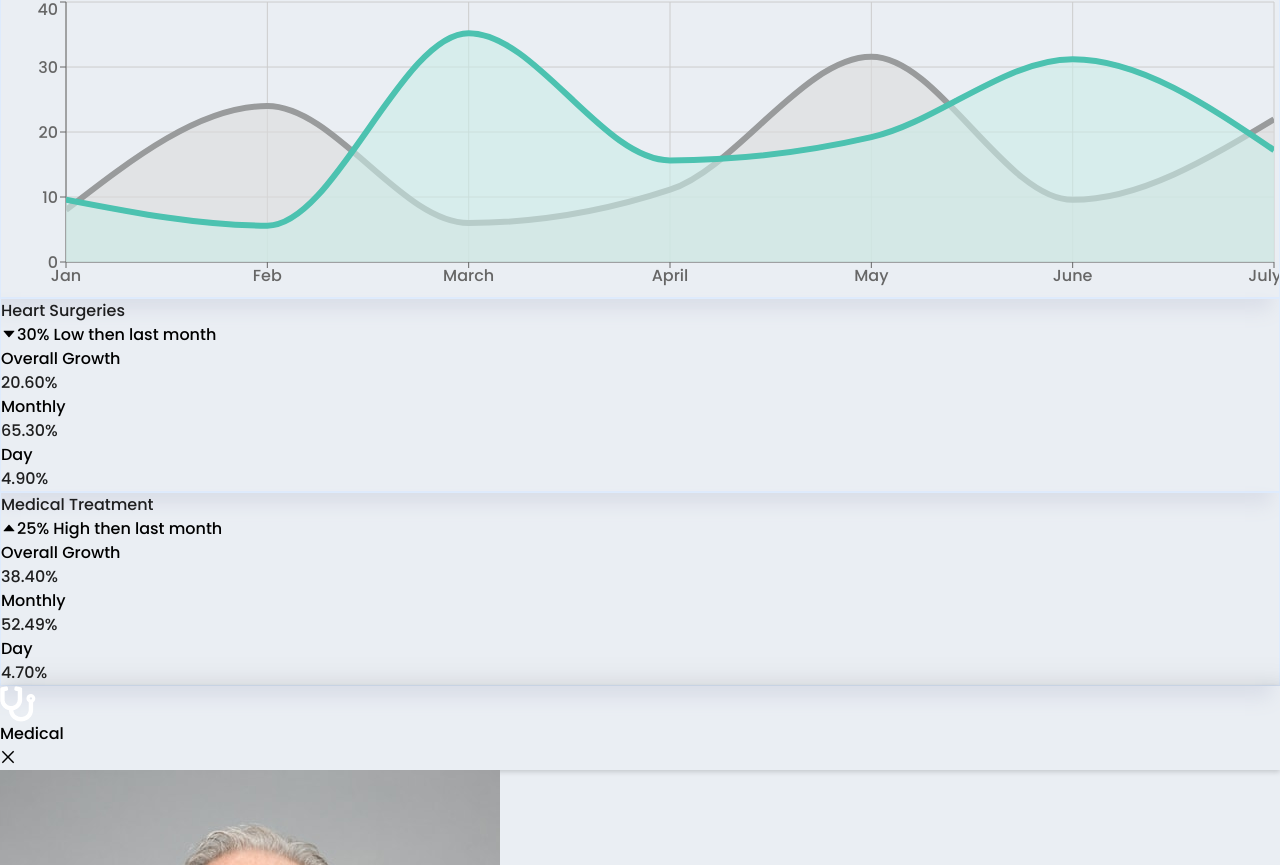
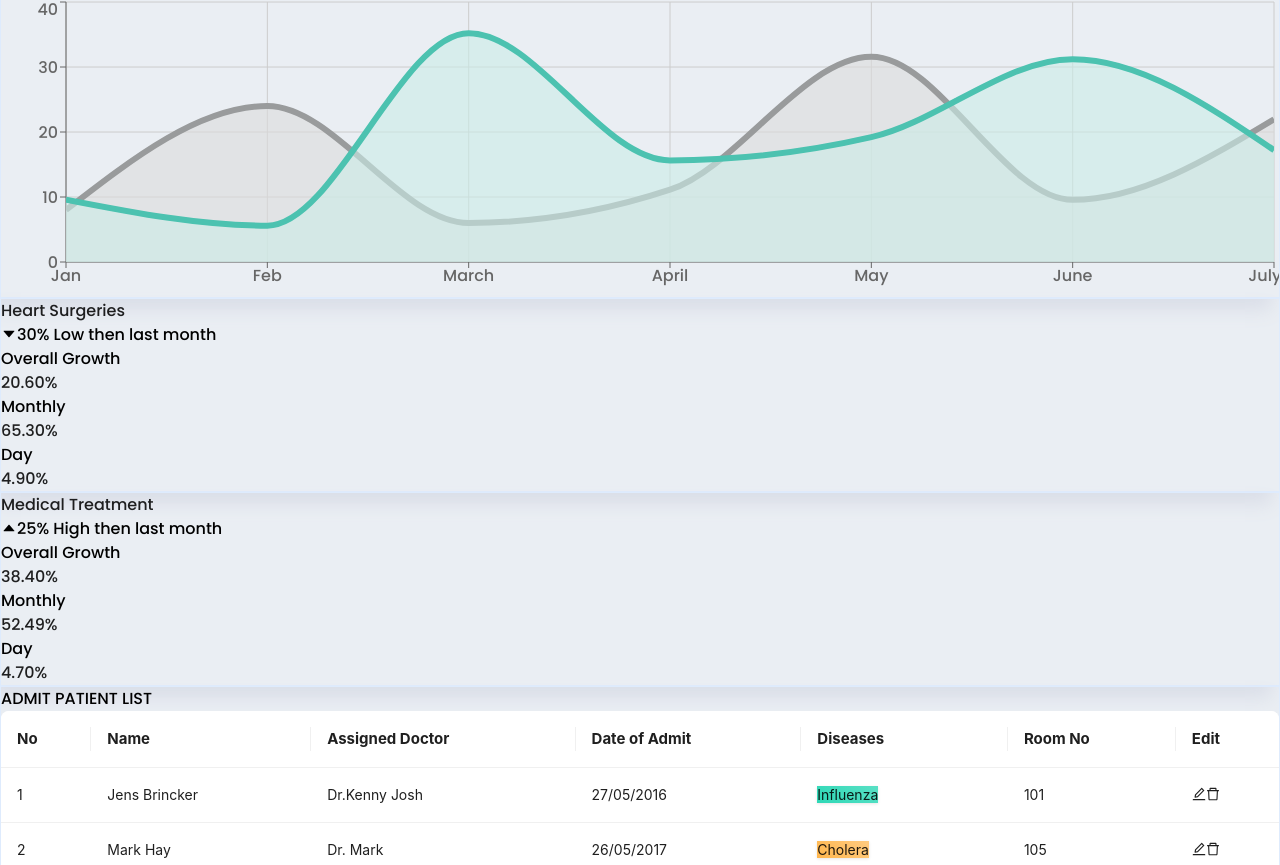
Before and after one commit to AbdulRaufHassan/medical_dashboard_design_reactjs, a React (Vite) app: page / in a window 1280 px wide. Shown: the part 1935-2800 px from the top of the page. Built offline with nearby package versions, Linux system fonts and the light colour scheme.

Commit message:
complete

```diff
--- a/src/components/AdmitPatientList.jsx
+++ b/src/components/AdmitPatientList.jsx
@@ -120,6 +120,7 @@ function AdmitPatientList() {
         ADMIT PATIENT LIST
       </h5>
       <Table
+        scroll={{ x: "max-content" }}
         rowHoverable={false}
         pagination={false}
         dataSource={data.map((patient, i) => ({
--- a/src/pages/DashBoard.jsx
+++ b/src/pages/DashBoard.jsx
@@ -118,7 +118,7 @@ function DashBoard() {
               />
             </div>
           </div>
-          {/* <AdmitPatientList /> */}
+          <AdmitPatientList />
         </div>
       </main>
       <SideBar showSideBar={showSideBar} setShowSideBar={setShowSideBar} />
```
